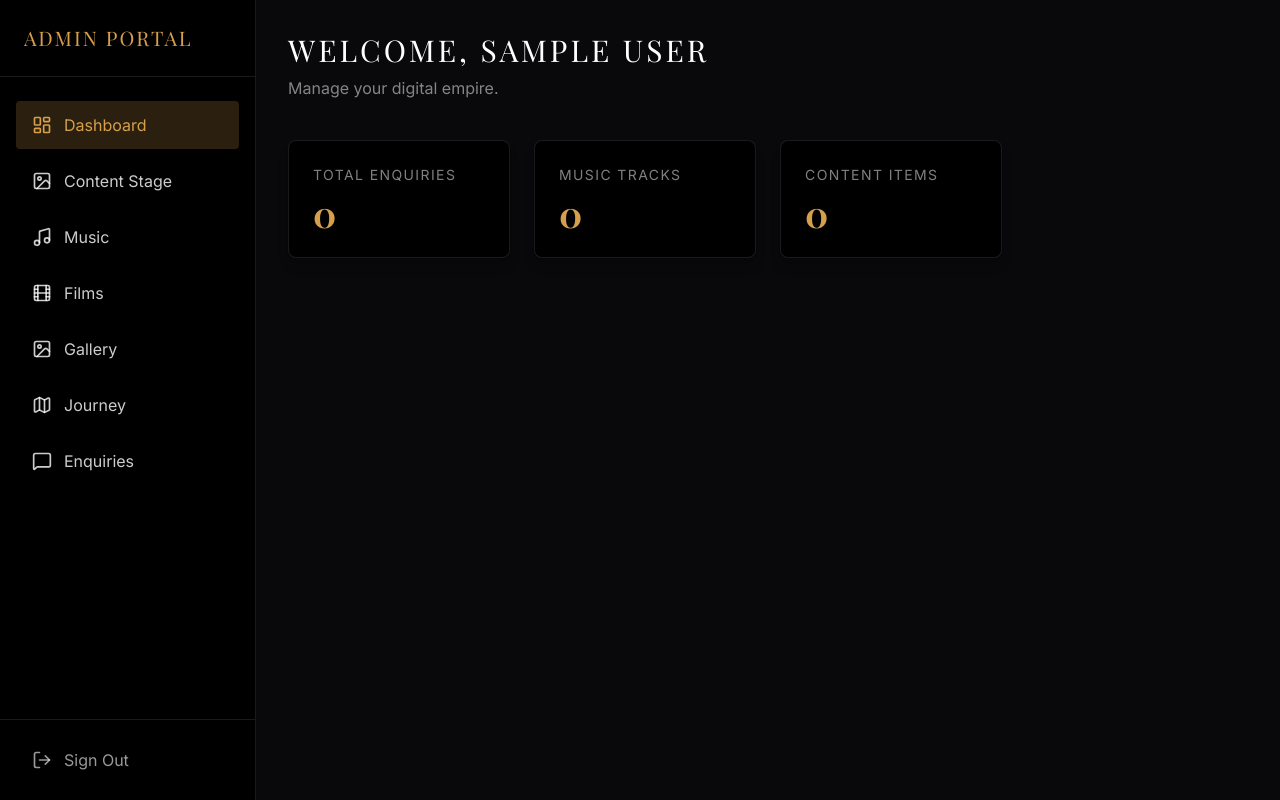
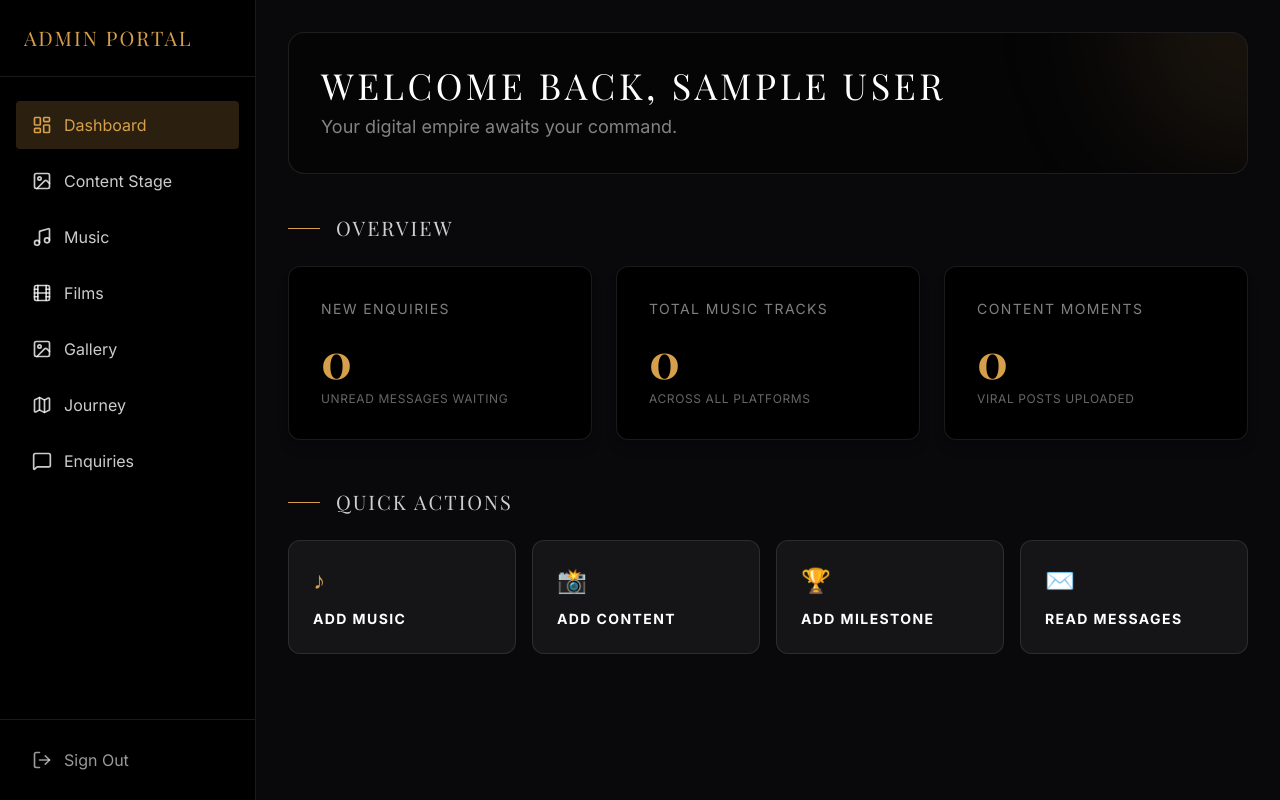
Before and after one commit to raymondakhamiojie-234/content_port, a Next.js app: page /admin in a window 1280 px wide. Built offline with nearby package versions, Linux system fonts and the light colour scheme; no server answers; the database is empty; sample sign-in values are in the browser's storage; a web font is replaced by a local one.

Commit message:
Enhance Admin dashboard UI and update Hero section to support background image

```diff
--- a/src/app/admin/page.tsx
+++ b/src/app/admin/page.tsx
@@ -28,24 +28,59 @@ export default function AdminDashboard() {
 
   return (
     <main className="p-8">
-      <header className="mb-10">
-        <h2 className="text-3xl font-display uppercase tracking-widest">Welcome, {session.user?.name || 'Queen'}</h2>
-        <p className="text-white/50 mt-2">Manage your digital empire.</p>
+      <header className="mb-10 bg-black/40 border border-white/10 p-8 rounded-2xl relative overflow-hidden">
+        <div className="absolute top-0 right-0 w-64 h-64 bg-accent-gold/10 rounded-full blur-3xl -translate-y-1/2 translate-x-1/2"></div>
+        <div className="relative z-10">
+          <h2 className="text-4xl font-display uppercase tracking-widest text-white mb-2">Welcome Back, {session.user?.name || 'Queen'}</h2>
+          <p className="text-white/50 text-lg">Your digital empire awaits your command.</p>
+        </div>
       </header>
 
       {/* Dashboard Stats */}
-      <div className="grid grid-cols-1 md:grid-cols-2 lg:grid-cols-4 gap-6">
-        <div className="bg-black border border-white/10 p-6 rounded-lg shadow-lg">
-          <h3 className="text-white/50 text-sm uppercase tracking-widest mb-2">Total Enquiries</h3>
-          <p className="text-4xl font-display font-bold text-accent-gold">{stats.enquiries}</p>
+      <div className="mb-12">
+        <h3 className="text-xl font-display uppercase tracking-widest text-white/80 mb-6 flex items-center"><span className="w-8 h-[1px] bg-accent-gold mr-4"></span> Overview</h3>
+        <div className="grid grid-cols-1 md:grid-cols-3 gap-6">
+          <div className="bg-black border border-white/10 p-8 rounded-xl shadow-lg hover:border-accent-gold/30 transition-colors relative group overflow-hidden">
+            <div className="absolute inset-0 bg-gradient-to-br from-white/5 to-transparent opacity-0 group-hover:opacity-100 transition-opacity"></div>
+            <h3 className="text-white/50 text-sm uppercase tracking-widest mb-4">New Enquiries</h3>
+            <p className="text-5xl font-display font-bold text-accent-gold mb-2">{stats.enquiries}</p>
+            <p className="text-xs text-white/40 uppercase tracking-wider">Unread messages waiting</p>
+          </div>
+          <div className="bg-black border border-white/10 p-8 rounded-xl shadow-lg hover:border-accent-gold/30 transition-colors relative group overflow-hidden">
+            <div className="absolute inset-0 bg-gradient-to-br from-white/5 to-transparent opacity-0 group-hover:opacity-100 transition-opacity"></div>
+            <h3 className="text-white/50 text-sm uppercase tracking-widest mb-4">Total Music Tracks</h3>
+            <p className="text-5xl font-display font-bold text-accent-gold mb-2">{stats.music}</p>
+            <p className="text-xs text-white/40 uppercase tracking-wider">Across all platforms</p>
+          </div>
+          <div className="bg-black border border-white/10 p-8 rounded-xl shadow-lg hover:border-accent-gold/30 transition-colors relative group overflow-hidden">
+            <div className="absolute inset-0 bg-gradient-to-br from-white/5 to-transparent opacity-0 group-hover:opacity-100 transition-opacity"></div>
+            <h3 className="text-white/50 text-sm uppercase tracking-widest mb-4">Content Moments</h3>
+            <p className="text-5xl font-display font-bold text-accent-gold mb-2">{stats.content}</p>
+            <p className="text-xs text-white/40 uppercase tracking-wider">Viral posts uploaded</p>
+          </div>
         </div>
-        <div className="bg-black border border-white/10 p-6 rounded-lg shadow-lg">
-          <h3 className="text-white/50 text-sm uppercase tracking-widest mb-2">Music Tracks</h3>
-          <p className="text-4xl font-display font-bold text-accent-gold">{stats.music}</p>
-        </div>
-        <div className="bg-black border border-white/10 p-6 rounded-lg shadow-lg">
-          <h3 className="text-white/50 text-sm uppercase tracking-widest mb-2">Content Items</h3>
-          <p className="text-4xl font-display font-bold text-accent-gold">{stats.content}</p>
+      </div>
+
+      {/* Quick Actions */}
+      <div>
+        <h3 className="text-xl font-display uppercase tracking-widest text-white/80 mb-6 flex items-center"><span className="w-8 h-[1px] bg-accent-gold mr-4"></span> Quick Actions</h3>
+        <div className="grid grid-cols-2 md:grid-cols-4 gap-4">
+          <button onClick={() => router.push('/admin/music')} className="p-6 bg-white/5 hover:bg-white/10 border border-white/10 rounded-xl text-left transition-all hover:scale-[1.02]">
+            <span className="block text-accent-gold mb-3 text-2xl">♪</span>
+            <span className="block text-sm uppercase tracking-widest font-bold">Add Music</span>
+          </button>
+          <button onClick={() => router.push('/admin/content')} className="p-6 bg-white/5 hover:bg-white/10 border border-white/10 rounded-xl text-left transition-all hover:scale-[1.02]">
+            <span className="block text-accent-gold mb-3 text-2xl">📸</span>
+            <span className="block text-sm uppercase tracking-widest font-bold">Add Content</span>
+          </button>
+          <button onClick={() => router.push('/admin/journey')} className="p-6 bg-white/5 hover:bg-white/10 border border-white/10 rounded-xl text-left transition-all hover:scale-[1.02]">
+            <span className="block text-accent-gold mb-3 text-2xl">🏆</span>
+            <span className="block text-sm uppercase tracking-widest font-bold">Add Milestone</span>
+          </button>
+          <button onClick={() => router.push('/admin/enquiries')} className="p-6 bg-white/5 hover:bg-white/10 border border-white/10 rounded-xl text-left transition-all hover:scale-[1.02]">
+            <span className="block text-accent-gold mb-3 text-2xl">✉️</span>
+            <span className="block text-sm uppercase tracking-widest font-bold">Read Messages</span>
+          </button>
         </div>
       </div>
     </main>
--- a/src/components/sections/HeroSection.tsx
+++ b/src/components/sections/HeroSection.tsx
@@ -52,10 +52,11 @@ export function HeroSection() {
         ref={bgRef}
         className="absolute inset-0 z-0 h-[120%] w-full"
       >
-        <div className="absolute inset-0 bg-bg-primary/20 z-10" />
-        <div className="w-full h-full bg-accent-subtle bg-center bg-cover flex items-center justify-center border-b-4 border-accent-gold/20">
-            {/* Using a placeholder for now since there is no image */}
-            <span className="text-text-muted/30 text-xl font-display uppercase tracking-widest">[HERO IMAGE PLACEHOLDER]</span>
+        <div className="absolute inset-0 bg-black/60 z-10" />
+        <div
+          className="w-full h-full bg-center bg-cover flex items-center justify-center border-b-4 border-accent-gold/20"
+          style={{ backgroundImage: 'url("/hero.jpg")' }}
+        >
         </div>
       </div>
 
```
